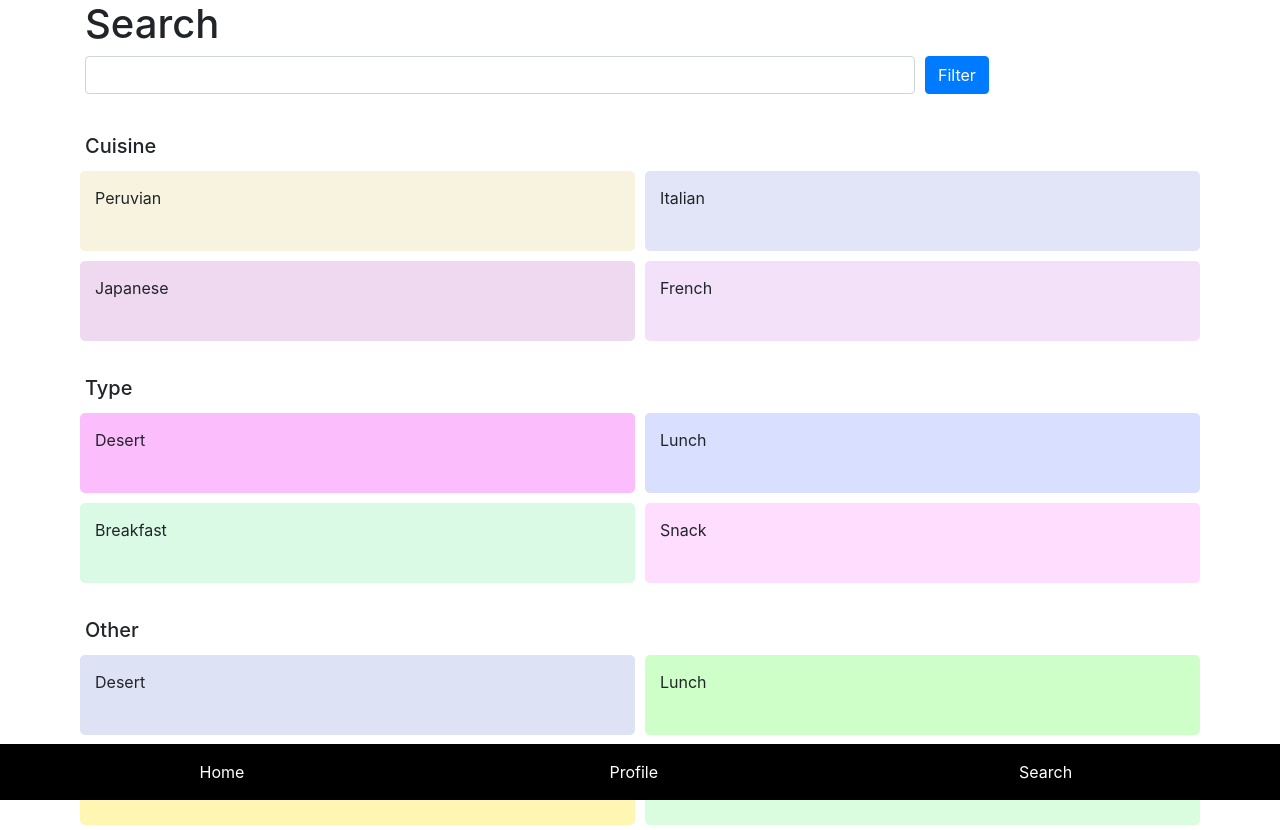
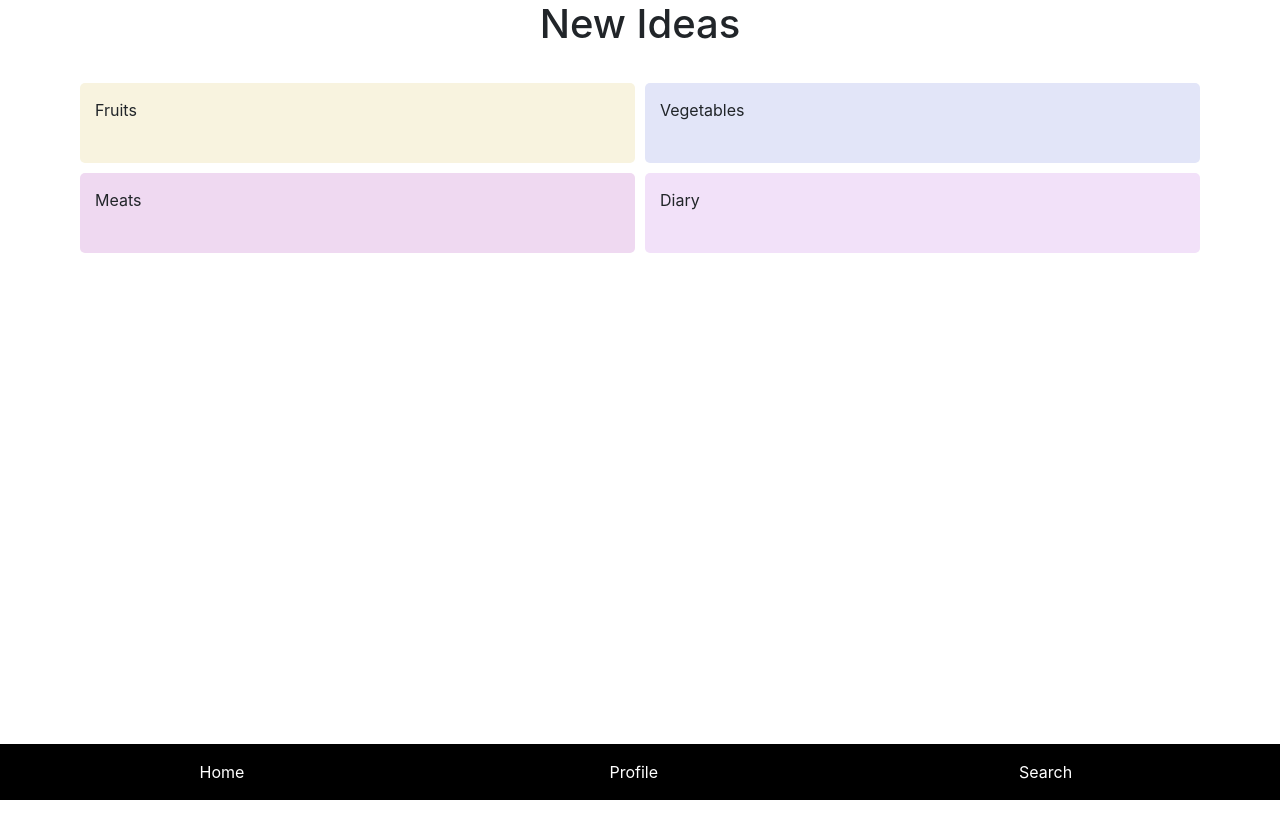
Before and after one commit to adisrael/fbhack-foodbook, a React (Create React App) app: page / in a window 1280 px wide. After the commit the page ends 800 px from the top, so only its background shows below. Built offline with nearby package versions, Linux system fonts and the light colour scheme.

Commit message:
Add food types

```diff
--- a/src/Logic.jsx
+++ b/src/Logic.jsx
@@ -5,12 +5,13 @@ import Search from './components/Search.jsx'
 import Playlist from './components/Playlist.jsx'
 import Recipe from './components/Recipe.jsx'
 import Menu from './components/Menu.jsx'
+import Suggestion from './components/Suggestion.jsx';
 
 
 class Logic extends Component {
     constructor(props){
         super(props)
-        this.state = {index: 2}
+        this.state = {index: 5}
         this.menuClickHandler = this.menuClickHandler.bind(this)
     }
 
@@ -34,8 +35,11 @@ class Logic extends Component {
     else if (this.state.index === 3){
         element = <Playlist/>
     }
-    else if (this.state.index == 4){
+    else if (this.state.index === 4){
         element = <Recipe/>
+    }
+    else if (this.state.index === 5){
+        element = <Suggestion/>
     }
     return (
         <div>
--- a/src/components/Square/SquareCell.jsx
+++ b/src/components/Square/SquareCell.jsx
@@ -18,7 +18,7 @@ export default class SquareCell extends Component {
 
     }
     return (
-      <div style={cell_style} >
+      <div style={cell_style} onClick={()=> this.props.clickHandler(this.props.title)} >
         <p>{this.props.title}</p>
       </div>
     )
--- a/src/components/Square/SquareGrid.jsx
+++ b/src/components/Square/SquareGrid.jsx
@@ -1,21 +1,37 @@
 import React, { Component } from 'react'
 import Row from 'react-bootstrap/Row'
 import Col from 'react-bootstrap/Col'
+import Button from 'react-bootstrap/Button'
 import SquareCell from './SquareCell'
 
 export default class SquareGrid extends Component {
+
   render() {
+    let rows = []
+    let cols = this.props.cells.map((element, index) => {
+      let padding = index % 2 === 0 ? '5px 5px 5px 10px': '5px 10px 5px 5px'
+      return <Col key={index} style={{padding}} xs={6}><SquareCell title={this.props.cells[index]} clickHandler={this.props.clickHandler}/></Col>
+    });
+    for (let index = 0; index < cols.length; index = index+2) {
+      let col1 = cols[index];
+      let col2 = null
+      if (index + 1 < cols.length){
+        col2 = cols[index + 1];
+      }
+      rows.push(
+        <Row key={index}>
+          {col1}
+          {col2}
+        </Row>
+      )
+
+    }
     return (
         <div style={{marginTop: '30px'}}>
+
             <h5>{this.props.title}</h5>
-            <Row>
-                <Col style={{padding: '5px 5px 5px 10px'}} xs={6}><SquareCell color="red" title={this.props.cells[0]}/></Col>
-                <Col style={{padding: '5px 10px 5px 5px'}} xs={6}><SquareCell color="blue" title={this.props.cells[1]} /></Col>
-            </Row>
-            <Row>
-                <Col style={{padding: '5px 5px 5px 10px'}} xs={6}><SquareCell color="yellow" title={this.props.cells[2]}/></Col>
-                <Col style={{padding: '5px 10px 5px 5px'}} xs={6}><SquareCell color="green" title={this.props.cells[3]}/></Col>
-            </Row>
+            {!this.props.default && <Button onClick={this.props.backHandler}>Back</Button>}
+            {rows}
       </div>
     )
   }
--- /dev/null
+++ b/src/components/Suggestion.jsx
@@ -0,0 +1,41 @@
+import React, { Component } from 'react'
+import Container from 'react-bootstrap/Container'
+import SquareGrid from './Square/SquareGrid'
+
+export default class Suggestion extends Component {
+    constructor(props){
+        super(props)
+        this.state = {current: ['Fruits','Vegetables','Meats','Diary'], default:true}
+        this.default = ['Fruits','Vegetables','Meats','Diary']
+        this.subgroups = {
+            Fruits: ['Banana','Apple','Pear','Watermelon','Strawberry'],
+            Vegetables: ['Onion','Garlic','Tomato','Celery','Brocoli','Avocado','Lettuce'],
+            Meats: ['Chicken', 'Steak','Fish','Seafood','Duck'],
+            Dairy: ['Cheese', 'Milk','Cream']
+        }
+        this.clickHandler = this.clickHandler.bind(this)
+        this.backHandler = this.backHandler.bind(this)
+    }
+    clickHandler(category){
+        //console.log(category)
+        if (this.subgroups[category]){
+            this.setState({current: this.subgroups[category], default:false})
+        }
+    }
+
+    backHandler(event){
+        this.setState({current:this.default, default:true})
+    }
+
+    render() {
+        return (
+        <div>
+            <Container>
+            <h1 style={{textAlign:'center'}}>New Ideas</h1>
+            <SquareGrid default={this.state.default} cells={this.state.current} clickHandler={this.clickHandler} backHandler={this.backHandler}></SquareGrid>
+
+            </Container>
+        </div>
+        )
+    }
+}
```
